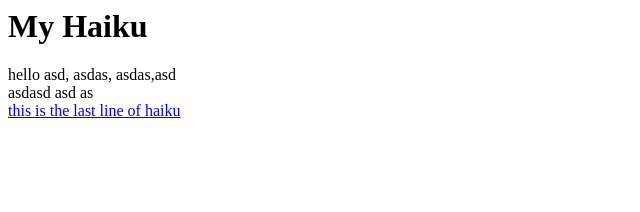
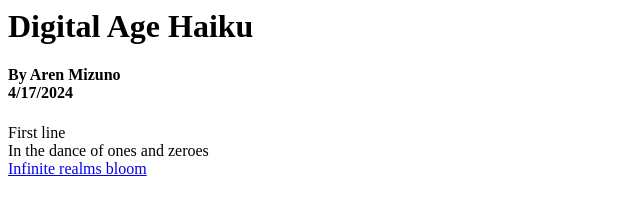
Before and after one commit to arenmizuno/haiku-aren, a plain HTML site: page index.html in a window 1280 px wide. Shown: the whole page, without its empty margins (0-640 px from the left). Drawn offline with Linux system fonts and the light colour scheme.

Commit message:
not much

```diff
--- a/index.html
+++ b/index.html
@@ -1,13 +1,18 @@
 <main>
   <h1>
-    My Haiku
+    Digital Age Haiku
   </h1>
+  <h4>
+    By Aren Mizuno
+    <br>
+    4/17/2024
+  </h4>
   <a>
-    hello asd, asdas, asdas,asd
+    First line
     <br>
-    asdasd asd as
+    In the dance of ones and zeroes
     <br>
   </a>
-  <a href="link"> this is the last line of haiku
+  <a href="link"> Infinite realms bloom
   </a>
 </main>
```
